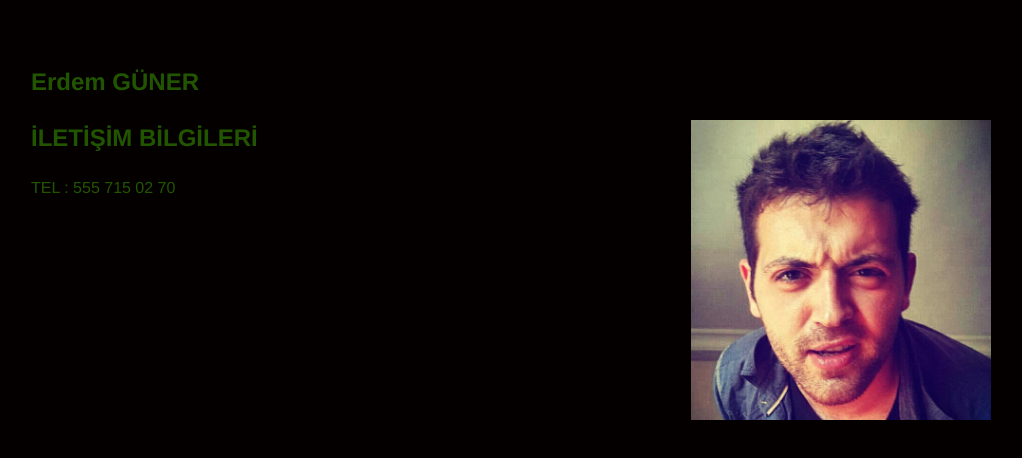
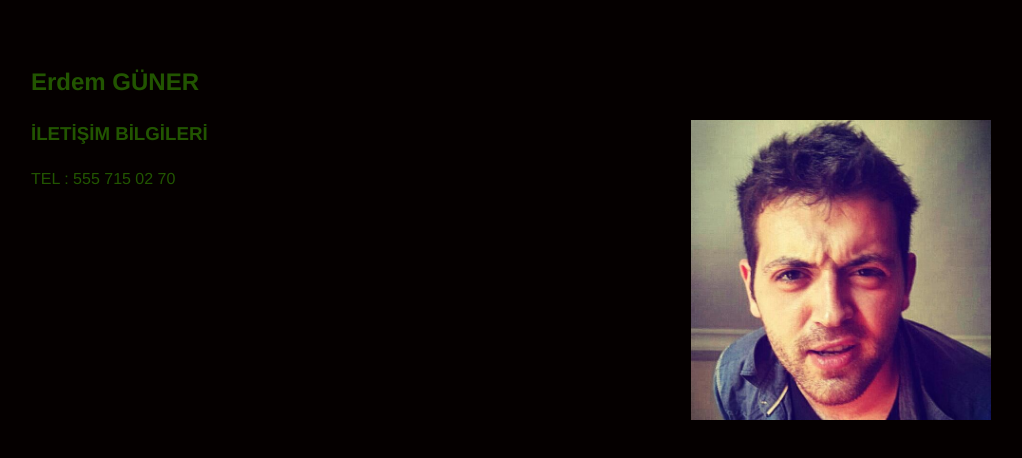
Before and after one commit to erdemguner/erdemguner.github.io, a plain HTML site: page index.html in a window 1280 px wide. Shown: the whole page, without its empty margins (129-1151 px from the left). Drawn offline with Linux system fonts and the light colour scheme.

Commit message:
Update index.html

```diff
--- a/index.html
+++ b/index.html
@@ -11,8 +11,8 @@
     </header>
 
     <section id="iletisim">
-        <h2>İLETİŞİM BİLGİLERİ</h2
-        <p>TEL : 555 715 02 70
+        <h3>İLETİŞİM BİLGİLERİ</h3>
+        TEL : 555 715 02 70
 
 
 
```
